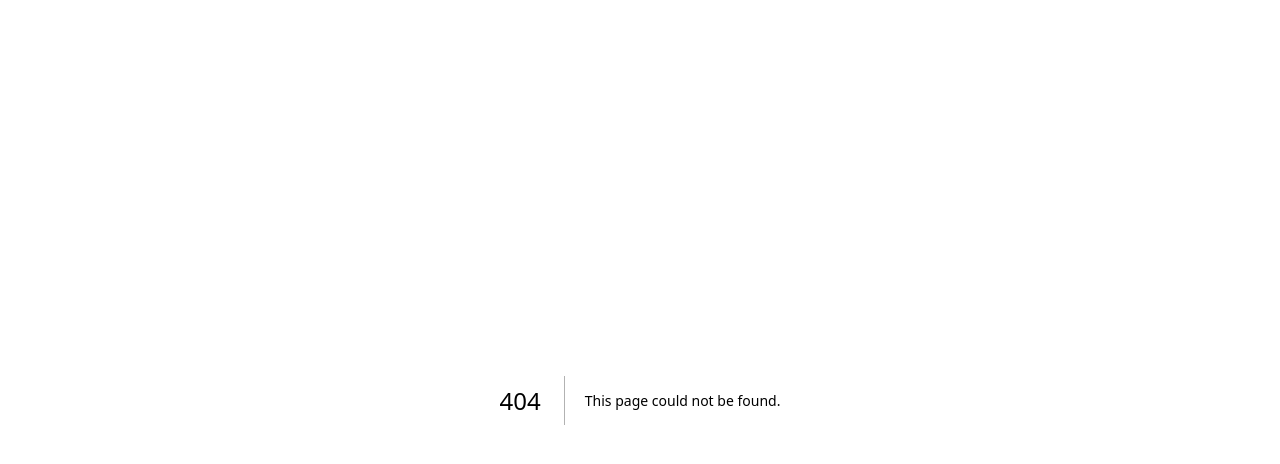
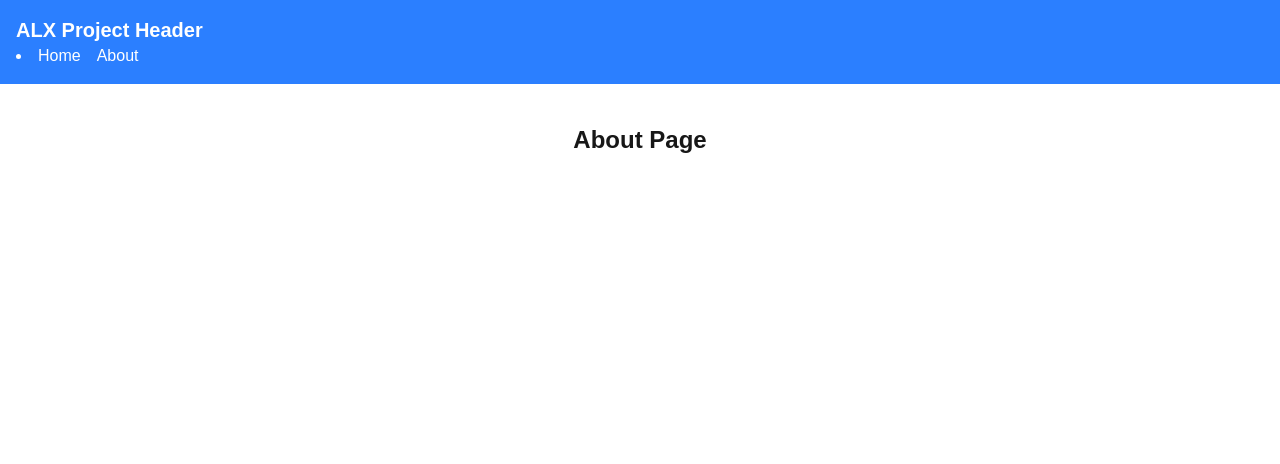
Before and after one commit to Billyrono/alx-project-0x02-setup, a Next.js app in the folder alx-project-0x02/: page /about in a window 1280 px wide. Before the commit this address had no page. Shown: the top 464 px of the page. Built offline with nearby package versions, Linux system fonts and the light colour scheme.

Commit message:
Setup Next.js project, add Header and Home page

```diff
--- a/alx-project-0x02/components/layout/Header.tsx
+++ b/alx-project-0x02/components/layout/Header.tsx
@@ -5,6 +5,14 @@ const Header: React.FC = () => {
   return (
     <header className="bg-blue-500 text-white p-4">
       <h1 className="text-xl font-semibold">ALX Project Header</h1>
+      <li>
+        <a href="/home" className="mr-4 hover:underline">
+          Home
+        </a>
+        <a href="/about" className="mr-4hover:underline">
+          About
+        </a>
+      </li>
     </header>
   );
 };
--- /dev/null
+++ b/alx-project-0x02/pages/about.tsx
@@ -0,0 +1,13 @@
+import Header from "@/components/layout/Header";
+import { NextPage } from "next";
+
+const about: NextPage = () => {
+  return (
+    <div>
+      <Header />
+      <h1 className="text-2xl font-bold text-center mt-10">About Page</h1>
+    </div>
+  );
+};
+
+export default about;
--- /dev/null
+++ b/alx-project-0x02/pages/home.tsx
@@ -0,0 +1,13 @@
+import Header from "@/components/layout/Header";
+import { NextPage } from "next";
+
+const Home: NextPage = () => {
+  return (
+    <div>
+      <Header />
+      <h1 className="text-2xl font-bold text-center mt-10">Home Page</h1>
+    </div>
+  );
+};
+
+export default Home;
```
